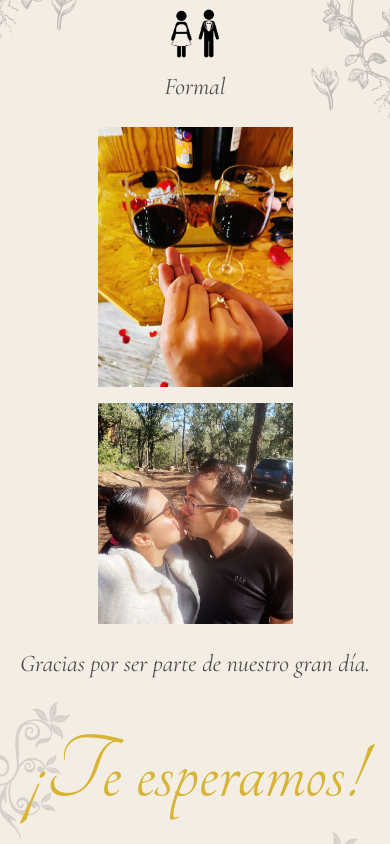
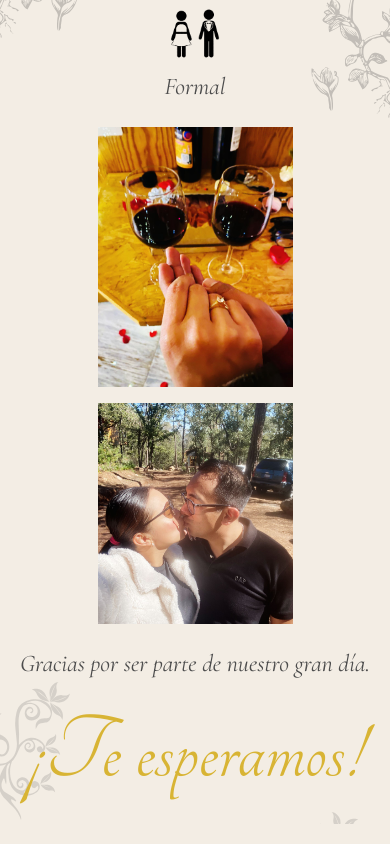
Before and after one commit to ByDeigo/BodaKarenBernardo, a React (Vite) app in the folder KB-Boda/: page / in a window 390 px wide. Shown: the part 2741-3585 px from the top of the page. Built offline with nearby package versions, Linux system fonts and the light colour scheme; a web font is replaced by a local one.

Commit message:
Cambios pequeños

```diff
--- a/KB-Boda/src/Components/Contact.jsx
+++ b/KB-Boda/src/Components/Contact.jsx
@@ -66,7 +66,7 @@ export default function Contact() {
                 className="absolute left-[-30px] bottom-[-20px] w-[100px] lg:w-[200px] -z-10 opacity-15 max-w-full max-h-screen object-contain invert"
             />
             <p className="text-2xl sm:text-3xl md:text-4xl">Gracias por ser parte de nuestro gran día.</p>
-            <p className="tangerine-regular text-8xl mt-5 md:mt-0 text-[#d8b434]">¡Te esperamos!</p>
+            <p className="tangerine-regular text-8xl  text-[#d8b434]">¡Te esperamos!</p>
 
             <img
                 src="\images\vecteezy_swirl-flower_36639908.svg"
```
